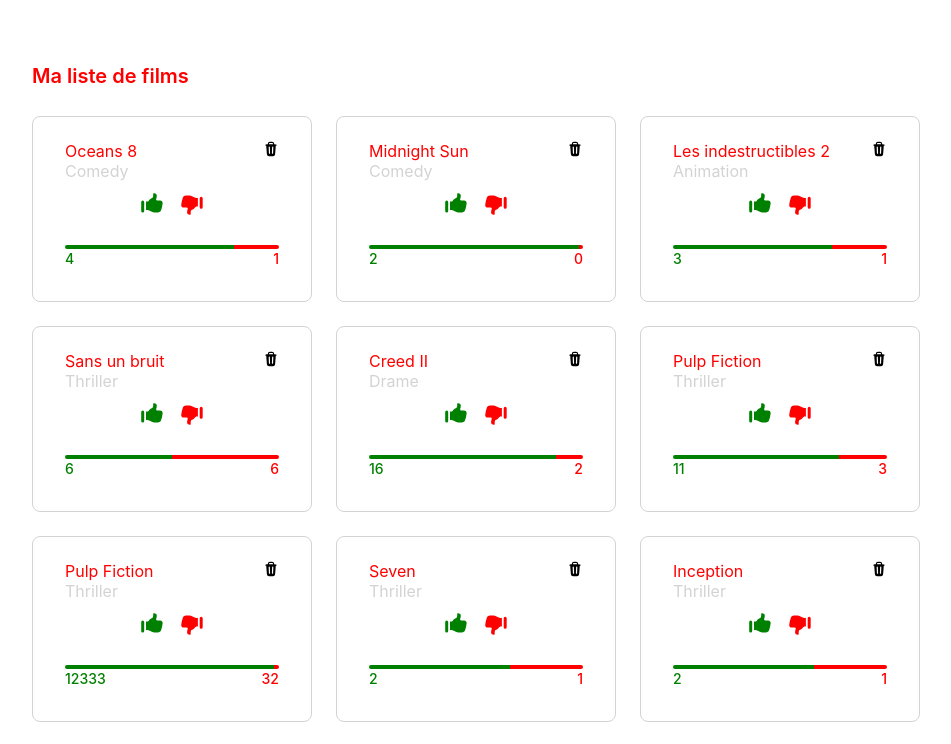
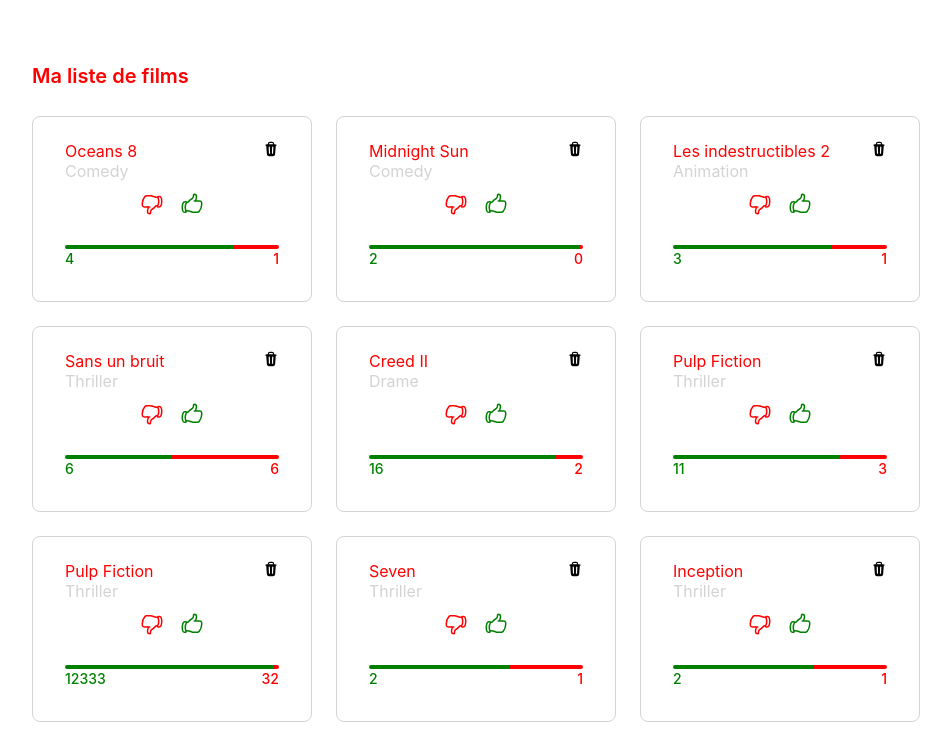
Before and after one commit to plecrx/partifleex, a React (Create React App) app: page / in a window 1280 px wide. Shown: the top 744 px of the page, without its empty margins (124-1075 px from the left). Built offline with nearby package versions, Linux system fonts and the light colour scheme.

Commit message:
adapt icon given selected or not

```diff
--- a/src/components/feedback/feedback.component.tsx
+++ b/src/components/feedback/feedback.component.tsx
@@ -1,19 +1,38 @@
 import { HandThumbDownIcon, HandThumbUpIcon } from '@heroicons/react/20/solid'
+import {
+  HandThumbDownIcon as OutlineHandThumbDownIcon,
+  HandThumbUpIcon as OutlineHandThumbUpIcon,
+} from '@heroicons/react/24/outline'
 import React from 'react'
+import { HeroIconType } from 'types/icon'
 import { ActionWrapper } from '../movie/movie.styles'
 import { FeedbackButton } from './feedback.styles'
-import { FeedbackProps } from './feedback.types'
+import { FeedbackColor, FeedbackProps } from './feedback.types'
 
 export const Feedback: React.FC<FeedbackProps> = ({
-  likeAction,
-  dislikeAction,
-}) => (
-  <ActionWrapper>
-    <FeedbackButton color="green" onClick={likeAction}>
-      <HandThumbUpIcon width={24} />
-    </FeedbackButton>
-    <FeedbackButton color="red" onClick={dislikeAction}>
-      <HandThumbDownIcon width={24} />
-    </FeedbackButton>
-  </ActionWrapper>
-)
+  isLiked,
+  isDisliked,
+  onLikeClick,
+  onDislikeClick,
+}) => {
+  const renderIcon = (
+    Icon: HeroIconType,
+    OutlineIcon: HeroIconType,
+    selected: boolean
+  ) => {
+    if (selected) {
+      return <Icon width={24} />
+    }
+    return <OutlineIcon width={24} />
+  }
+  return (
+    <ActionWrapper>
+      <FeedbackButton color={FeedbackColor.disliked} onClick={onDislikeClick}>
+        {renderIcon(HandThumbDownIcon, OutlineHandThumbDownIcon, isDisliked)}
+      </FeedbackButton>
+      <FeedbackButton color={FeedbackColor.liked} onClick={onLikeClick}>
+        {renderIcon(HandThumbUpIcon, OutlineHandThumbUpIcon, isLiked)}
+      </FeedbackButton>
+    </ActionWrapper>
+  )
+}
--- a/src/components/feedback/feedback.types.ts
+++ b/src/components/feedback/feedback.types.ts
@@ -1,4 +1,11 @@
 export type FeedbackProps = {
-  likeAction: () => void
-  dislikeAction: () => void
+  isLiked?: boolean
+  isDisliked?: boolean
+  onLikeClick: () => void
+  onDislikeClick: () => void
 }
+
+export enum FeedbackColor {
+  liked = 'green',
+  disliked = 'red',
+}
--- a/src/components/movie/movie.component.tsx
+++ b/src/components/movie/movie.component.tsx
@@ -8,7 +8,7 @@
   const { title, category, likes, dislikes } = movie
   return (
     <Card title={title} subtitle={category} cancelAction={() => {}}>
-      <Feedback likeAction={() => {}} dislikeAction={() => {}} />
+      <Feedback onLikeClick={() => {}} onDislikeClick={() => {}} />
       <Gauge likes={likes} dislikes={dislikes} />
     </Card>
   )
--- /dev/null
+++ b/src/types/icon.ts
@@ -0,0 +1,3 @@
+import React from 'react'
+
+export type HeroIconType = (props: React.ComponentProps<'svg'>) => JSX.Element
```
